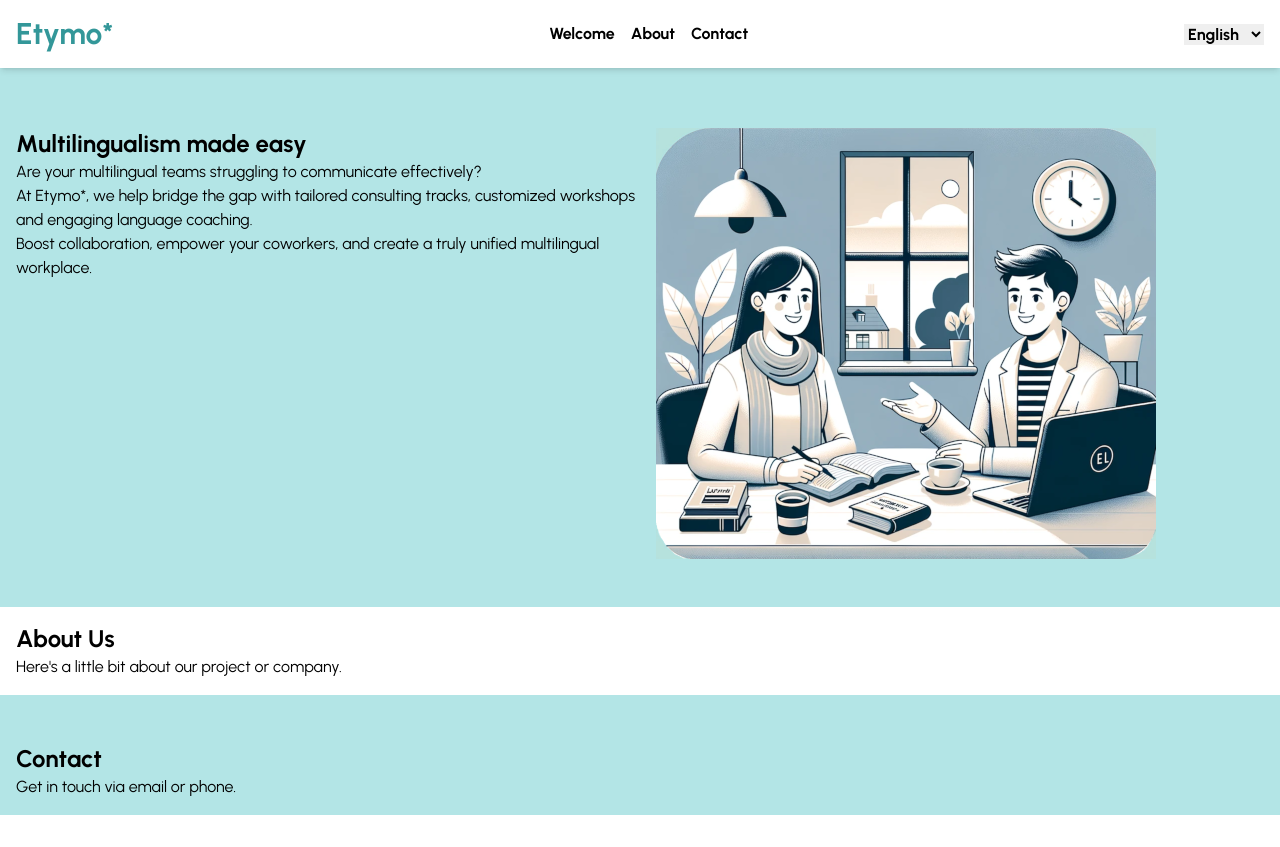
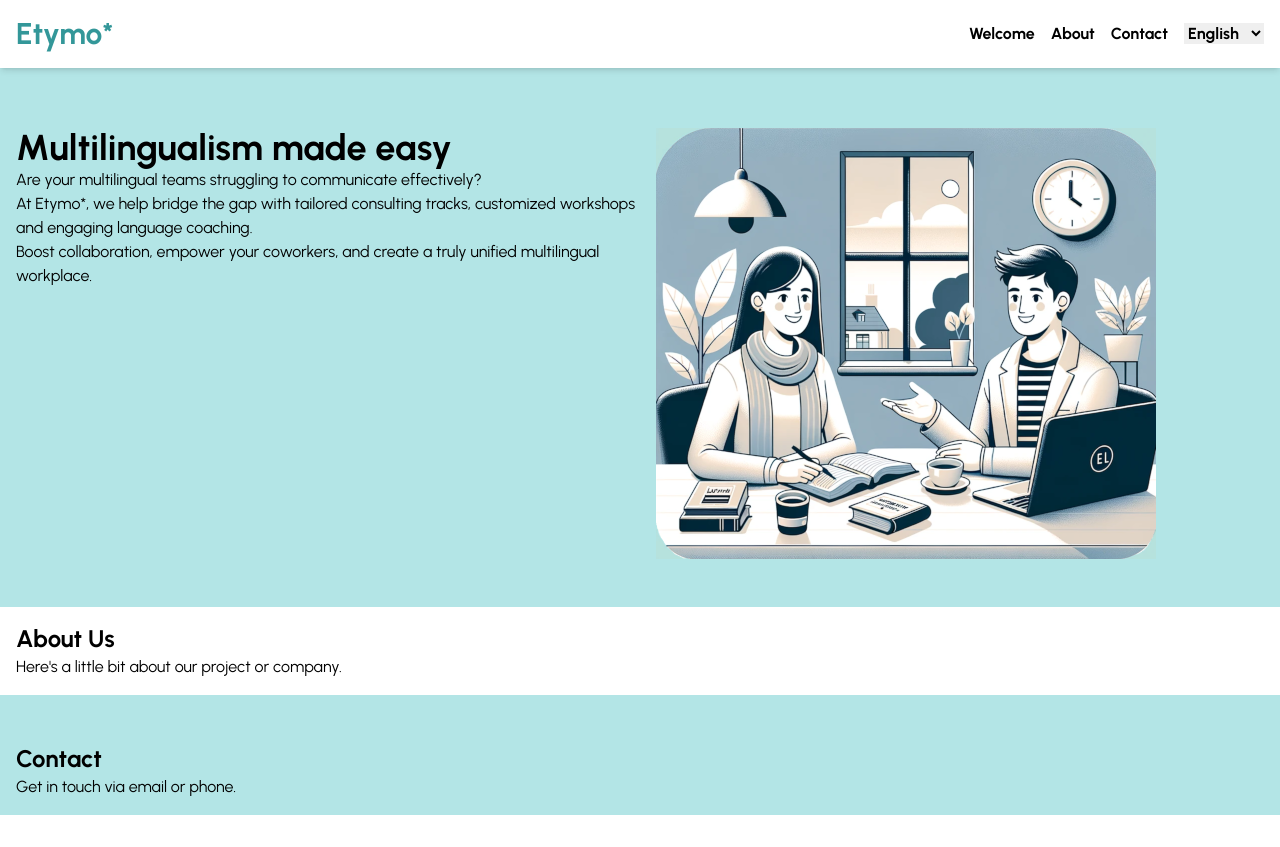
Before and after one commit to olivierpierre85/etymo, a Vue app: page / in a window 1280 px wide. Built offline with nearby package versions, Linux system fonts and the light colour scheme.

Commit message:
language menu

```diff
--- a/src/App.vue
+++ b/src/App.vue
@@ -7,18 +7,19 @@
           <li><button @click="scrollToSection('multilingualism')">Welcome</button></li>
           <li><button @click="scrollToSection('about')">About</button></li>
           <li><button @click="scrollToSection('contact')">Contact</button></li>
+          <li>
+            <select v-model="currentLanguage">
+              <option value="en">English</option>
+              <option value="fr">Français</option>
+              <option value="es">Español</option>
+            </select></li>
         </ul>
       </nav>
-      <select v-model="currentLanguage">
-        <option value="en">English</option>
-        <option value="fr">Français</option>
-        <option value="es">Español</option>
-      </select>
     </header>
     <div class="pt-20 bg-custom-blue">
       <section id="multilingualism" class="my-8 p-4 flex">
         <div class="flex-1">
-          <h2 class="text-2xl font-semibold">{{ t('multilingualism_title') }}</h2>
+          <h2 class="text-4xl font-semibold">{{ t('multilingualism_title') }}</h2>
           <p>{{ t('multilingualism_content_1') }}</p>
           <p>{{ t('multilingualism_content_2') }}</p>
           <p>{{ t('multilingualism_content_3') }}</p>
```
